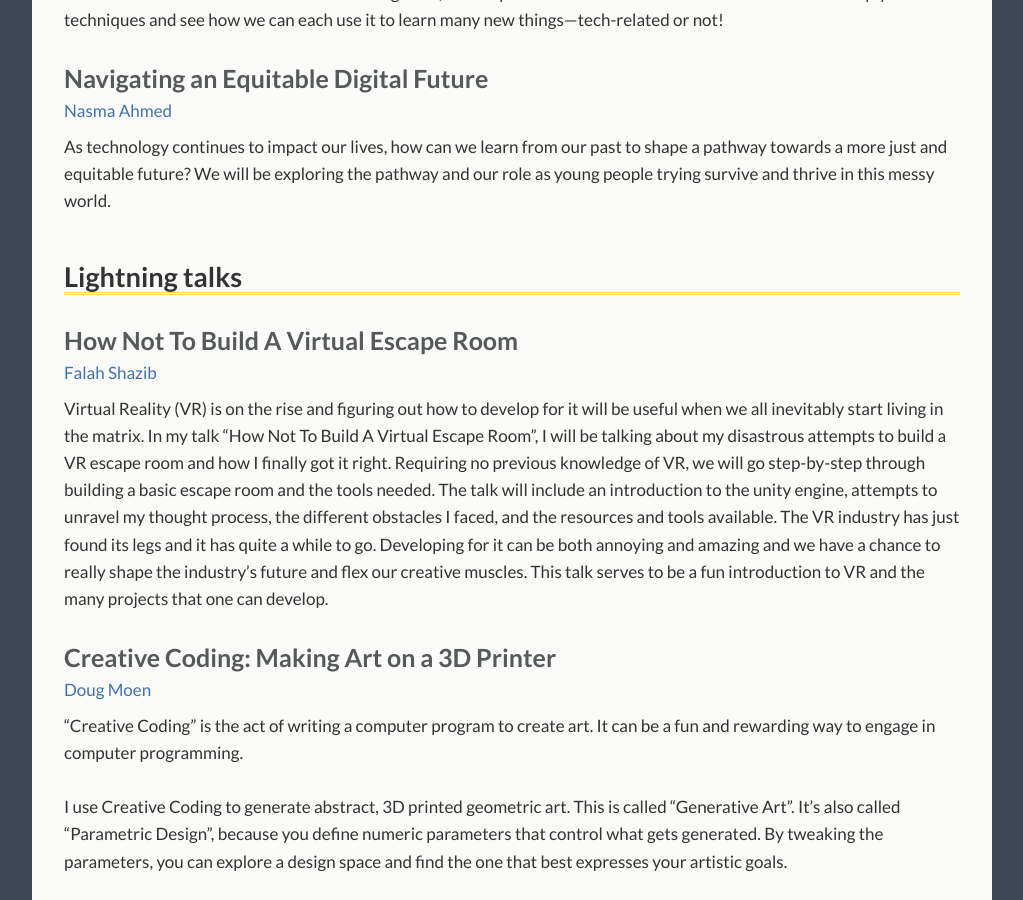
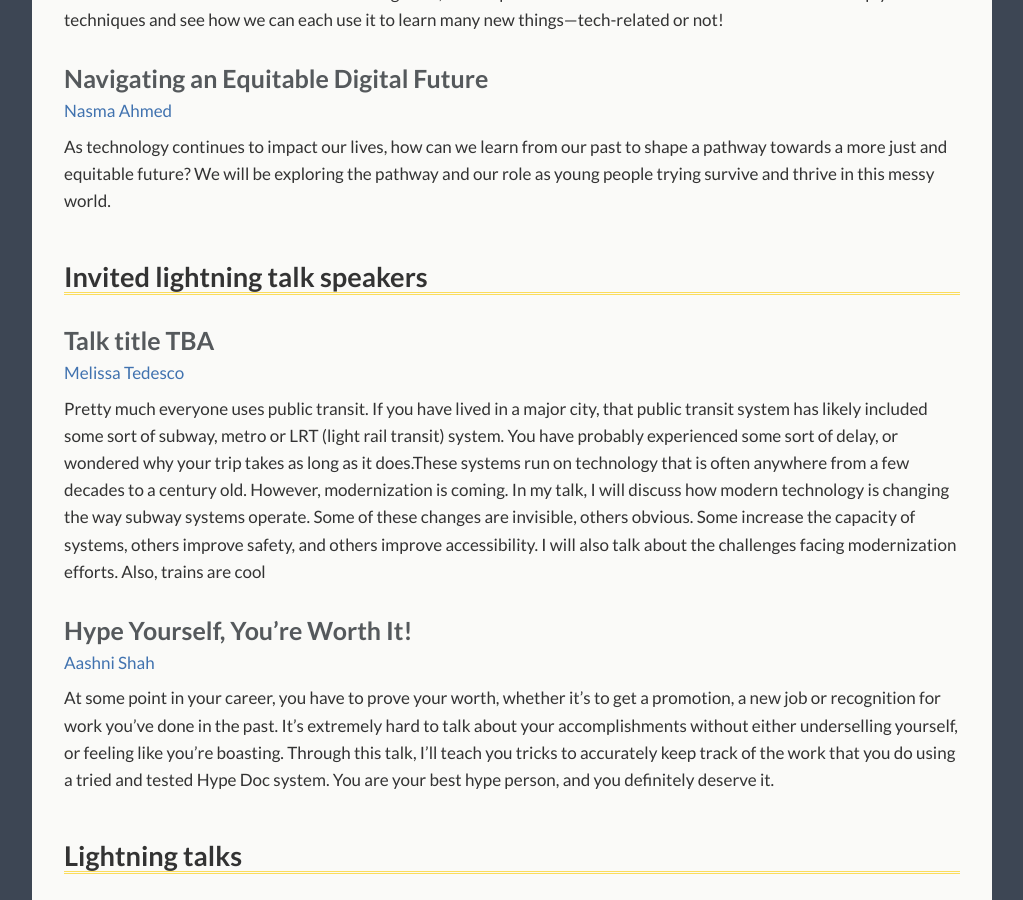
Before and after one commit to StarConKW/starconkw.github.io, a Jekyll site: the page built from _pages/talks.md, in a window 1280 px wide and 900 px high, scrolled down 628 px. Shown: the whole window, without its empty margins (128-1151 px from the left). Built offline with Jekyll 4.4.1, drawn with Linux system fonts in a browser that asks for light colours.

Commit message:
Add Melissa and Aashni abstracts

```diff
--- a/_pages/talks.md
+++ b/_pages/talks.md
@@ -28,6 +28,24 @@ A good education can take many different shapes, sizes, forms. Oftentimes, the m
 
 <p class="abstract">
 As technology continues to impact our lives, how can we learn from our past to shape a pathway towards a more just and equitable future? We will be exploring the pathway and our role as young people trying survive and thrive in this messy world.
+</p>
+
+## Invited lightning talk speakers
+
+### Talk title TBA
+
+[Melissa Tedesco](/speakers#melissa-tedesco)
+
+<p class="abstract">
+Pretty much everyone uses public transit. If you have lived in a major city, that public transit system has likely included some sort of subway, metro or LRT (light rail transit) system. You have probably experienced some sort of delay, or wondered why your trip takes as long as it does.These systems run on technology that is often anywhere from a few decades to a century old. However, modernization is coming. In my talk, I will discuss how modern technology is changing the way subway systems operate. Some of these changes are invisible, others obvious. Some increase the capacity of systems, others improve safety, and others improve accessibility. I will also talk about the challenges facing modernization efforts. Also, trains are cool
+</p>
+
+### Hype Yourself, You're Worth It!
+
+[Aashni Shah](/speakers#aashni-shah)
+
+<p class="abstract">
+At some point in your career, you have to prove your worth, whether it's to get a promotion, a new job or recognition for work you've done in the past. It's extremely hard to talk about your accomplishments without either underselling yourself, or feeling like you're boasting. Through this talk, I'll teach you tricks to accurately keep track of the work that you do using a tried and tested Hype Doc system. You are your best hype person, and you definitely deserve it.
 </p>
 
 ## Lightning talks
```
Also changed, not shown: _pages/speakers.md (+1 -0 lines).
